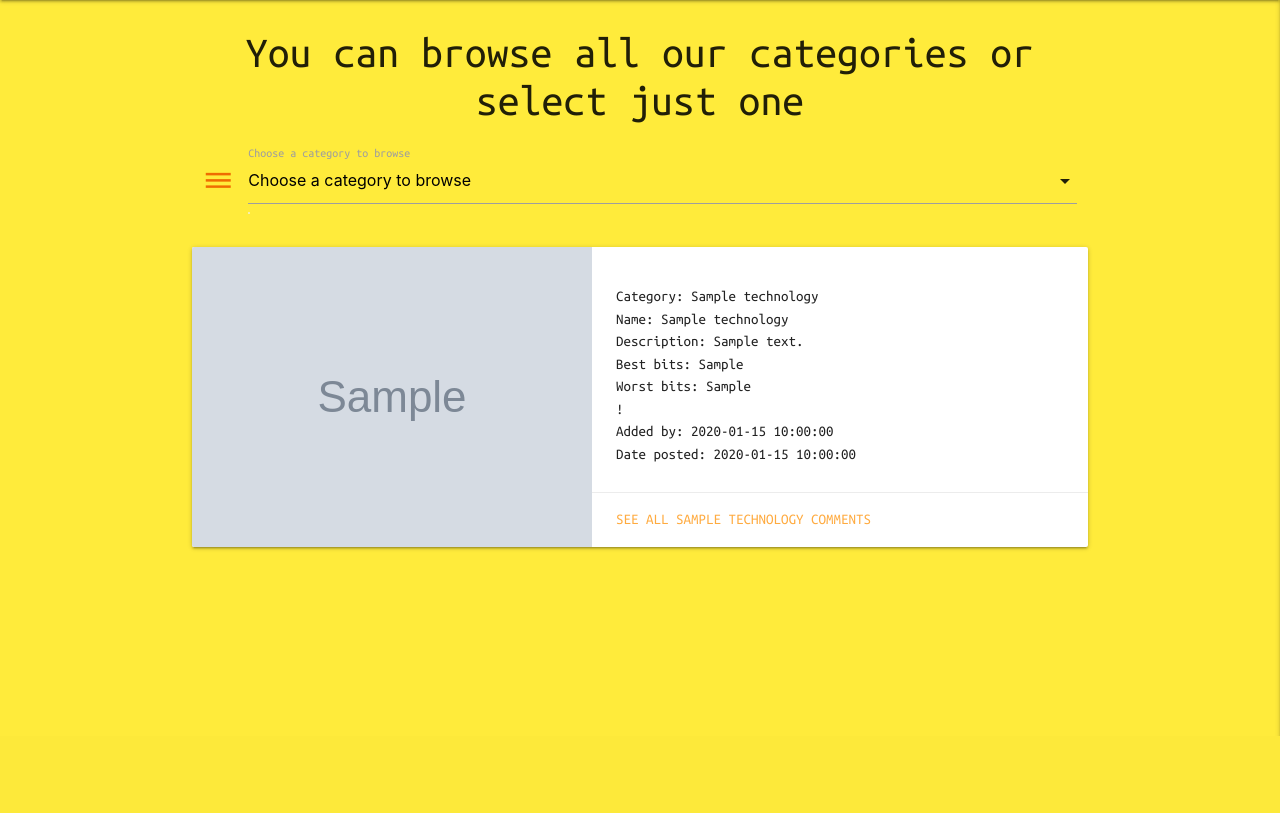
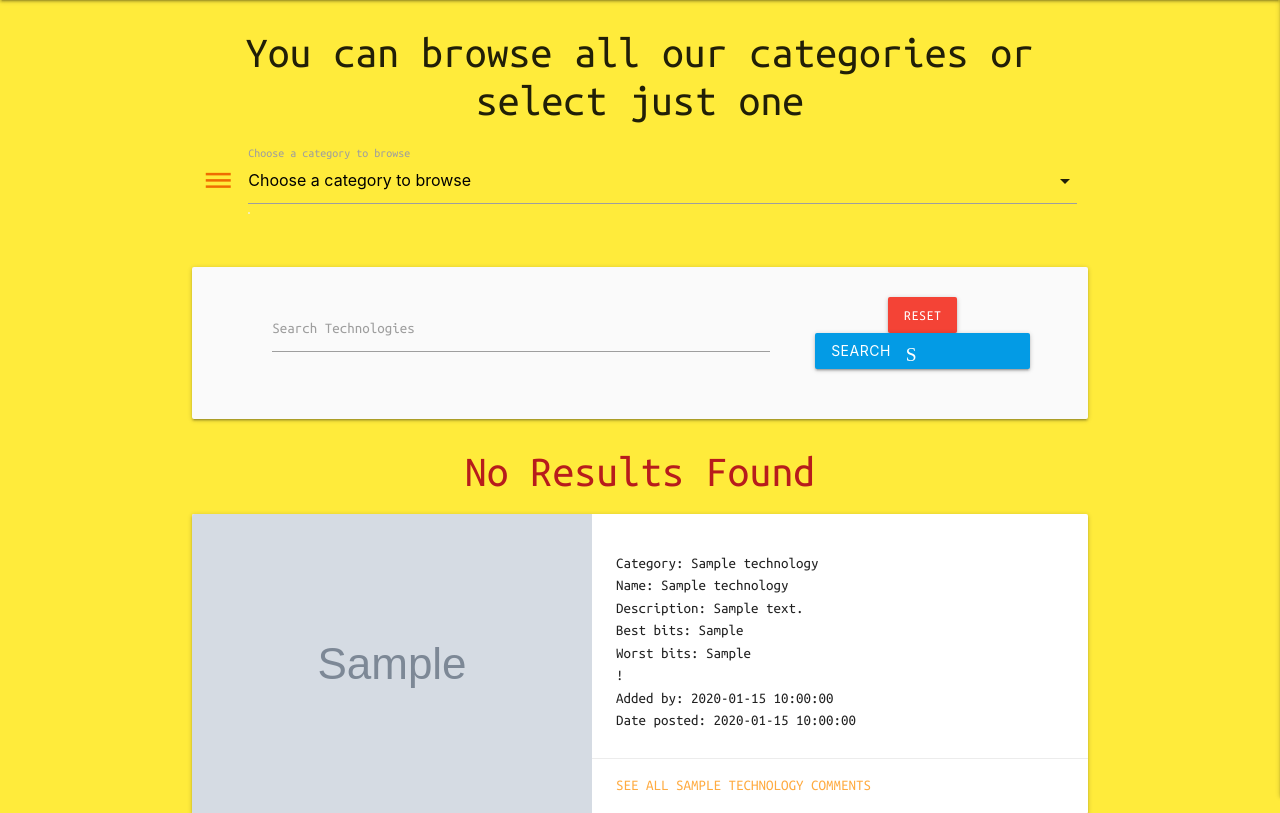
Before and after one commit to ConacBreslin/technostalgia, a Flask app: page /get_technologies in a window 1280 px wide. Shown: the part 64-877 px from the top of the page. Before the commit the page ends 800 px from the top, so only its background shows below. Run offline with Flask 2, Linux system fonts and the light colour scheme; grey boxes marked "Sample" are stand-in pictures; a database or web service that is not in the repository returns one stand-in record (values such as "Sample title"); some libraries are stand-ins or nearby versions.

Commit message:
Add functionaloity for search

```diff
--- a/app.py
+++ b/app.py
@@ -29,8 +29,15 @@ def get_technologies():
     technologies = mongo.db.technologies.find()
     categories = mongo.db.categories.find()
     return render_template(
-        "technologies.html", technologies=technologies, categories=categories
-    )
+        "technologies.html", technologies=technologies, categories=categories)
+
+
+@app.route("/search", methods=["GET", "POST"])
+def search():
+    query = request.form.get("query")
+    technologies = list(mongo.db.technologies.find({"$text": {"$search": query}}))
+    return render_template(
+        "technologies.html", technologies=technologies)
 
 
 @app.route("/registration", methods=["GET", "POST"])
--- a/templates/manage_categories.html
+++ b/templates/manage_categories.html
@@ -10,7 +10,7 @@
     <li>
       <div class="collapsible-header"><i class="material-icons">list</i>{{ category.category_name }}</div>
       <div class="collapsible-body"><span><a href="{{ url_for('edit_category', category_id=category._id) }}" class="btn-large waves-effect waves-light orange darken-3"><i class="material-icons right">close</i>Edit this category name</a>
-        ><a href="{{ url_for('add_technology') }}" class="btn-large waves-effect waves-light orange darken-3"><i class="material-icons right">close</i>Add a technology</a></span>
+        <a href="{{ url_for('add_technology') }}" class="btn-large waves-effect waves-light orange darken-3"><i class="material-icons right">close</i>Add a technology</a></span>
       </div>
     </li>
 
--- a/templates/technologies.html
+++ b/templates/technologies.html
@@ -19,7 +19,36 @@
       <label for="category_name">Choose a category to browse</label>
     </div>
   </div>
+
+  <div class="row">
+
+  </div>
 </form>
+
+
+
+<!-- Code for search box  -->
+<div class="row card-panel grey lighten-5">
+  <form action="{{ url_for('search') }}" method="post" class="col s12">
+      <div class="row valign-wrapper center-align">
+          <div class="input-field col s12 m8">
+              <i class="fas fa-search prefix light-blue-text text-darken-4"></i>
+              <input type="text" name="query" id="query" minlength="3" class="validate" required>
+              <label for="query">Search Technologies</label>
+          </div>
+          <div class="col s12 m4">
+              <a href="{{ url_for('get_technologies') }}" class="red btn text-shadow">Reset</a>
+              <button type="submit" class="light-blue darken-1 btn text-shadow">
+                  Search<i class="material-icons right">Search</i>
+              </button>
+          </div>
+      </div>
+  </form>
+</div>
+
+{% if tasks|length == 0 %}
+    <h3 class="red-text text-darken-4 center-align">No Results Found</h3>
+{% endif %}
 
 <!-- Code from Materialize.com for cards -->
 {% for technology in technologies %}
```
